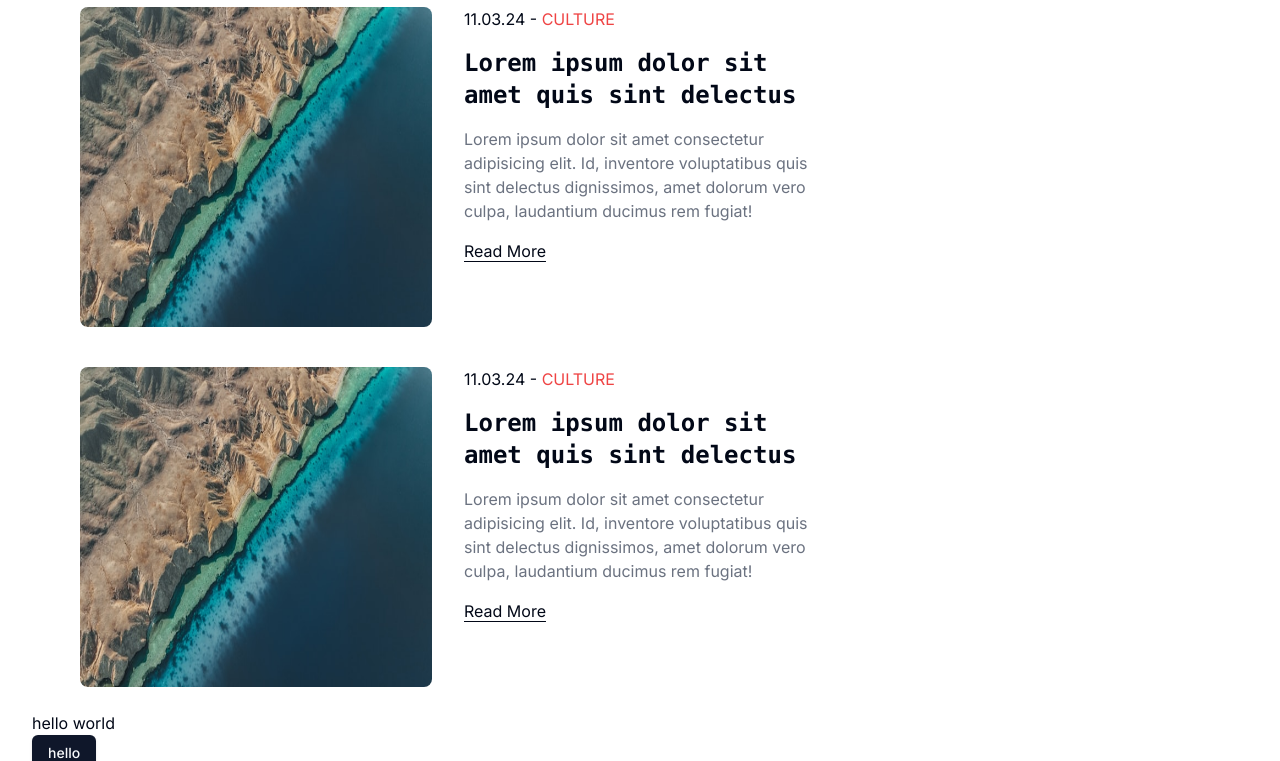
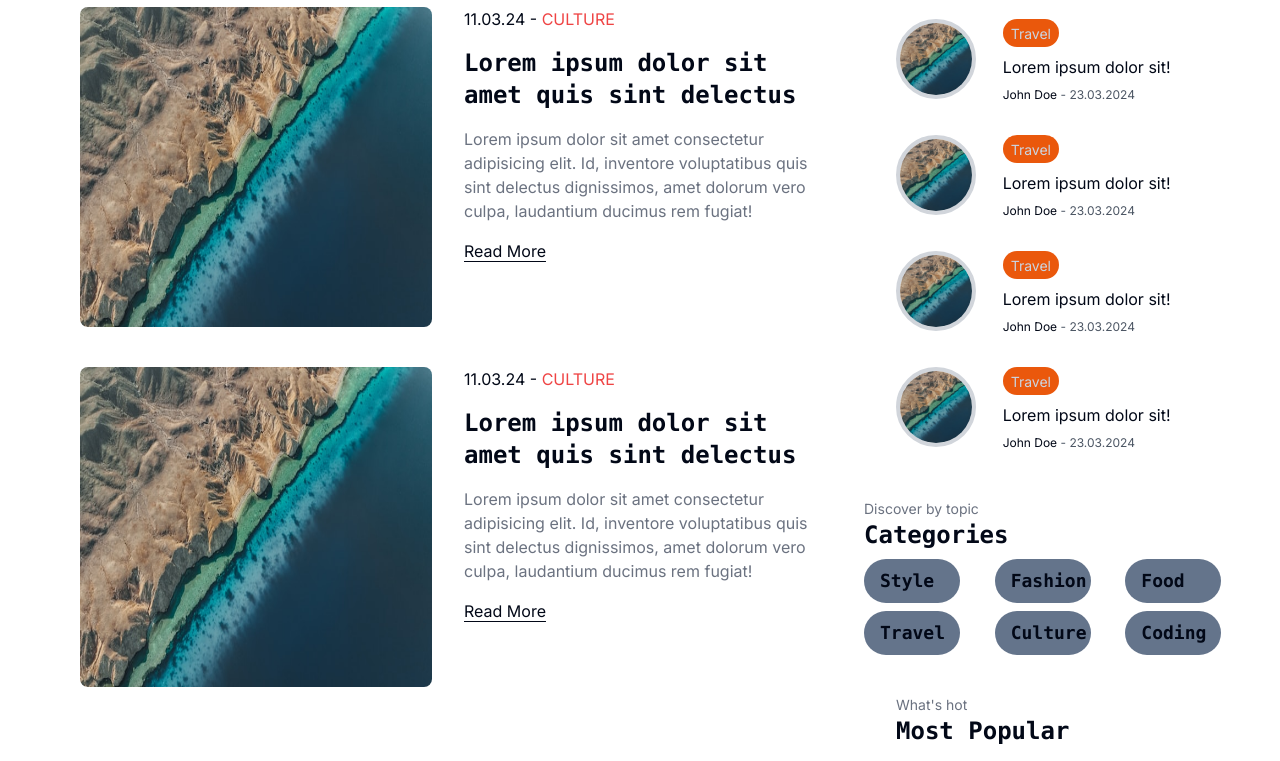
Before and after one commit to tingzcb/nextjs-blog-just-hayley, a Next.js app: page / in a window 1280 px wide. Shown: the part 880-1641 px from the top of the page. Built offline with nearby package versions, Linux system fonts and the light colour scheme.

Commit message:
create the main page side menu, including most popular part, categories part, editor chosen part.

```diff
--- a/src/app/page.tsx
+++ b/src/app/page.tsx
@@ -1,7 +1,10 @@
 import CardList from "@/components/CardList";
 import CategoryList from "@/components/CategoryList";
 import Featured from "@/components/Featured";
+import MenuForPopular from "@/components/Menu";
+import PopularMenu from "@/components/PopularMenu";
 import ScrollingText from "@/components/ScrollingText";
+import SideCategories from "@/components/SideCategories";
 import { Button } from "@/components/ui/button";
 import {
   Card,
@@ -24,7 +27,19 @@ export default function Home() {
     <div className="container mx-auto  ">
       <Featured></Featured>
       <CategoryList></CategoryList>
-      <CardList></CardList>
+
+      <div className=" flex">
+        <div className="flex-initial ">
+          {" "}
+          <CardList></CardList>
+        </div>
+
+        <div className="flex-initial w-96">
+          <MenuForPopular></MenuForPopular>
+          <SideCategories></SideCategories>
+          <PopularMenu></PopularMenu>
+        </div>
+      </div>
 
       <h1>hello world</h1>
       <Button>hello </Button>
--- /dev/null
+++ b/src/components/Menu.tsx
@@ -0,0 +1,113 @@
+import Link from "next/link";
+import React from "react";
+
+type Props = {};
+// For Editors Pick Side Menu
+const MenuForPopular = (props: Props) => {
+  return (
+    <div className="container py-8 ">
+      <h2 className="text-gray-500 text-sm">{"Chosen by the editor"}</h2>
+      <h1 className=" text-2xl font-semibold font-mono">Editors Pick</h1>
+      <div className="items py-4 hover:-translate-y-[2px] hover:bg-gray-100 ">
+        <Link href="/" className="grid grid-cols-3  ">
+          <div className="imageContainer ">
+            <img
+              src="/Island.jpg"
+              alt="fill"
+              className="h-[5rem] w-[5rem] rounded-full object-cover object-center border-4 border-gray-300 "
+            />
+          </div>
+
+          <div className="textContainer col-span-2 flex flex-col space-y-2 ">
+            <div className="bg-orange-600 w-fit px-2 py-0.5 rounded-full content-center">
+              {" "}
+              <span className="text-slate-300 text-sm ">Travel</span>
+            </div>
+
+            <h3 className="text-base">Lorem ipsum dolor sit!</h3>
+            <div className="detail text-xs">
+              <span className="username ">John Doe</span>
+              <span className="bldate text-gray-600"> - 23.03.2024</span>
+            </div>
+          </div>
+        </Link>
+      </div>
+
+      <div className="items py-4 hover:-translate-y-[2px] hover:bg-gray-100 ">
+        <Link href="/" className="grid grid-cols-3  ">
+          <div className="imageContainer ">
+            <img
+              src="/Island.jpg"
+              alt="fill"
+              className="h-[5rem] w-[5rem] rounded-full object-cover object-center border-4 border-gray-300 "
+            />
+          </div>
+          <div className="textContainer col-span-2 flex flex-col space-y-2 ">
+            <div className="bg-orange-600 w-fit px-2 py-0.5 rounded-full content-center">
+              {" "}
+              <span className="text-slate-300 text-sm ">Travel</span>
+            </div>
+            <h3 className="text-base">Lorem ipsum dolor sit!</h3>
+            <div className="detail text-xs">
+              <span className="username ">John Doe</span>
+              <span className="bldate text-gray-600"> - 23.03.2024</span>
+            </div>
+          </div>
+        </Link>
+      </div>
+
+      <div className="items py-4 hover:-translate-y-[2px] hover:bg-gray-100  ">
+        <Link href="/" className="grid grid-cols-3 ">
+          <div className="imageContainer ">
+            <img
+              src="/Island.jpg"
+              alt="fill"
+              className="h-[5rem] w-[5rem] rounded-full object-cover object-center border-4 border-gray-300 "
+            />
+          </div>
+
+          <div className="textContainer col-span-2 flex flex-col space-y-2 ">
+            <div className="bg-orange-600 w-fit px-2 py-0.5 rounded-full content-center">
+              {" "}
+              <span className="text-slate-300 text-sm ">Travel</span>
+            </div>
+
+            <h3 className="text-base">Lorem ipsum dolor sit!</h3>
+            <div className="detail text-xs">
+              <span className="username ">John Doe</span>
+              <span className="bldate text-gray-600"> - 23.03.2024</span>
+            </div>
+          </div>
+        </Link>
+      </div>
+
+      <div className="items py-4  hover:-translate-y-[2px] hover:bg-gray-100">
+        <Link href="/" className="grid grid-cols-3  ">
+          <div className="imageContainer ">
+            <img
+              src="/Island.jpg"
+              alt="fill"
+              className="h-[5rem] w-[5rem] rounded-full object-cover object-center border-4 border-gray-300 "
+            />
+          </div>
+
+          <div className="textContainer col-span-2 flex flex-col space-y-2 ">
+            <div className="bg-orange-600 w-fit px-2 py-0.5 rounded-full content-center">
+              {" "}
+              <span className="text-slate-300 text-sm ">Travel</span>
+            </div>
+
+            <h3 className="text-base">Lorem ipsum dolor sit!</h3>
+            <div className="detail text-xs">
+              <span className="username ">John Doe</span>
+              <span className="bldate text-gray-600"> - 23.03.2024</span>
+            </div>
+          </div>
+        </Link>
+      </div>
+      {/* ---------------Finish the Most Popular Part!----------------------- */}
+    </div>
+  );
+};
+
+export default MenuForPopular;
--- /dev/null
+++ b/src/components/PopularMenu.tsx
@@ -0,0 +1,35 @@
+import Link from "next/link";
+import React from "react";
+
+type Props = {};
+
+const PopularMenu = (props: Props) => {
+  return (
+    <div className="container py-8 ">
+      <h2 className="text-gray-500 text-sm">{"What's hot"}</h2>
+      <h1 className=" text-2xl font-semibold font-mono">Most Popular</h1>
+      <div className="items py-4 hover:-translate-y-[2px] hover:bg-gray-100 ">
+        <Link href="/" className="  ">
+          <div className="imageContainer "></div>
+
+          <div className="textContainer  flex flex-col space-y-2 ">
+            <div className="bg-orange-600 w-fit px-2 py-0.5 rounded-full content-center">
+              {" "}
+              <span className="text-slate-300 text-sm ">Travel</span>
+            </div>
+
+            <h3 className="text-base">
+              Lorem ipsum dolor sit!Lorem ipsum dolor sit!
+            </h3>
+            <div className="detail text-xs">
+              <span className="username ">John Doe</span>
+              <span className="bldate text-gray-600"> - 23.03.2024</span>
+            </div>
+          </div>
+        </Link>
+      </div>
+    </div>
+  );
+};
+
+export default PopularMenu;
--- /dev/null
+++ b/src/components/SideCategories.tsx
@@ -0,0 +1,66 @@
+import Link from "next/link";
+import React from "react";
+
+type Props = {};
+
+const SideCategories = (props: Props) => {
+  return (
+    <div>
+      <h2 className="text-gray-500 text-sm">{"Discover by topic"}</h2>
+      <h1 className=" text-2xl font-semibold font-mono">Categories</h1>
+      <div className="grid grid-cols-3 gap-2 py-2 ">
+        <div className="category hover:-translate-y-[2px] bg-slate-500 w-24 py-2 px-4 rounded-full">
+          <Link
+            href={"/blog？cat=style"}
+            className="flex flex-row gap-2 text-lg font-semibold font-mono"
+          >
+            Style
+          </Link>
+        </div>
+
+        <div className="category hover:-translate-y-[2px] bg-slate-500 w-24 py-2 px-4 rounded-full">
+          <Link
+            href={"/blog？cat=style"}
+            className="flex flex-row gap-2 text-lg font-semibold font-mono"
+          >
+            Fashion
+          </Link>
+        </div>
+        <div className="category hover:-translate-y-[2px] bg-slate-500 w-24 py-2 px-4 rounded-full">
+          <Link
+            href={"/blog？cat=style"}
+            className="flex flex-row gap-2 text-lg font-semibold font-mono"
+          >
+            Food
+          </Link>
+        </div>
+        <div className="category hover:-translate-y-[2px] bg-slate-500 w-24 py-2 px-4 rounded-full">
+          <Link
+            href={"/blog？cat=style"}
+            className="flex flex-row gap-2 text-lg font-semibold font-mono"
+          >
+            Travel
+          </Link>
+        </div>
+        <div className="category hover:-translate-y-[2px] bg-slate-500 w-24 py-2 px-4 rounded-full">
+          <Link
+            href={"/blog？cat=style"}
+            className="flex flex-row gap-2 text-lg font-semibold font-mono"
+          >
+            Culture
+          </Link>
+        </div>
+        <div className="category hover:-translate-y-[2px] bg-slate-500 w-24 py-2 px-4 rounded-full">
+          <Link
+            href={"/blog？cat=style"}
+            className="flex flex-row gap-2 text-lg font-semibold font-mono"
+          >
+            Coding
+          </Link>
+        </div>
+      </div>
+    </div>
+  );
+};
+
+export default SideCategories;
```
